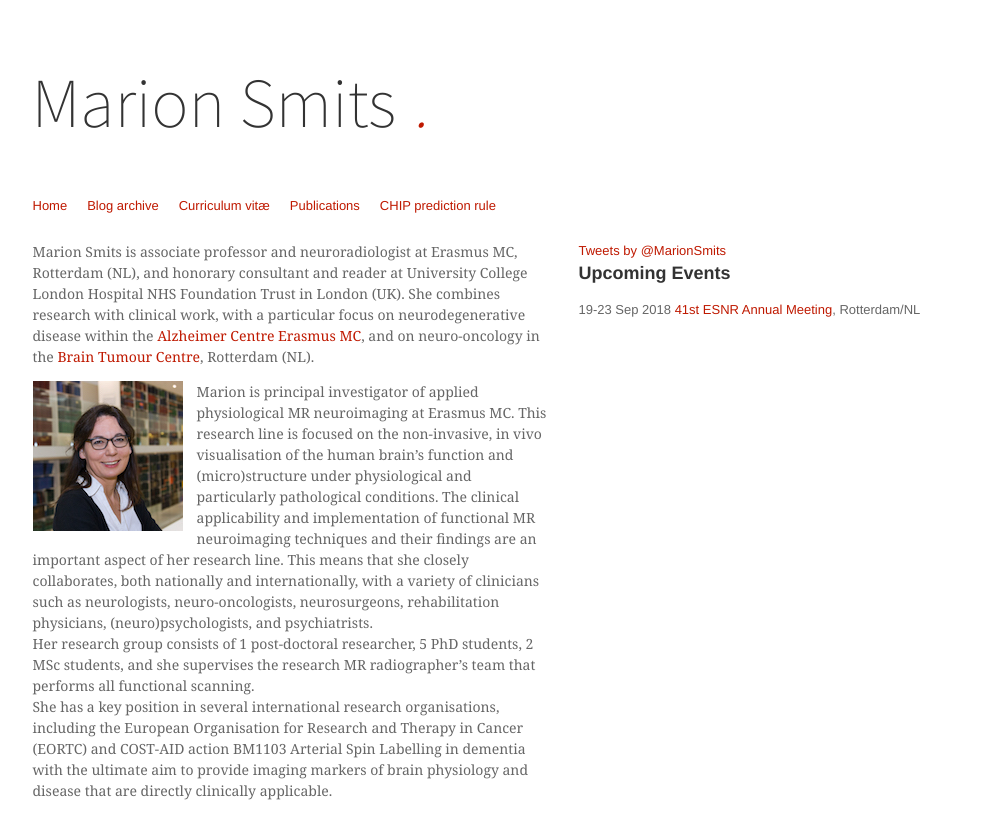
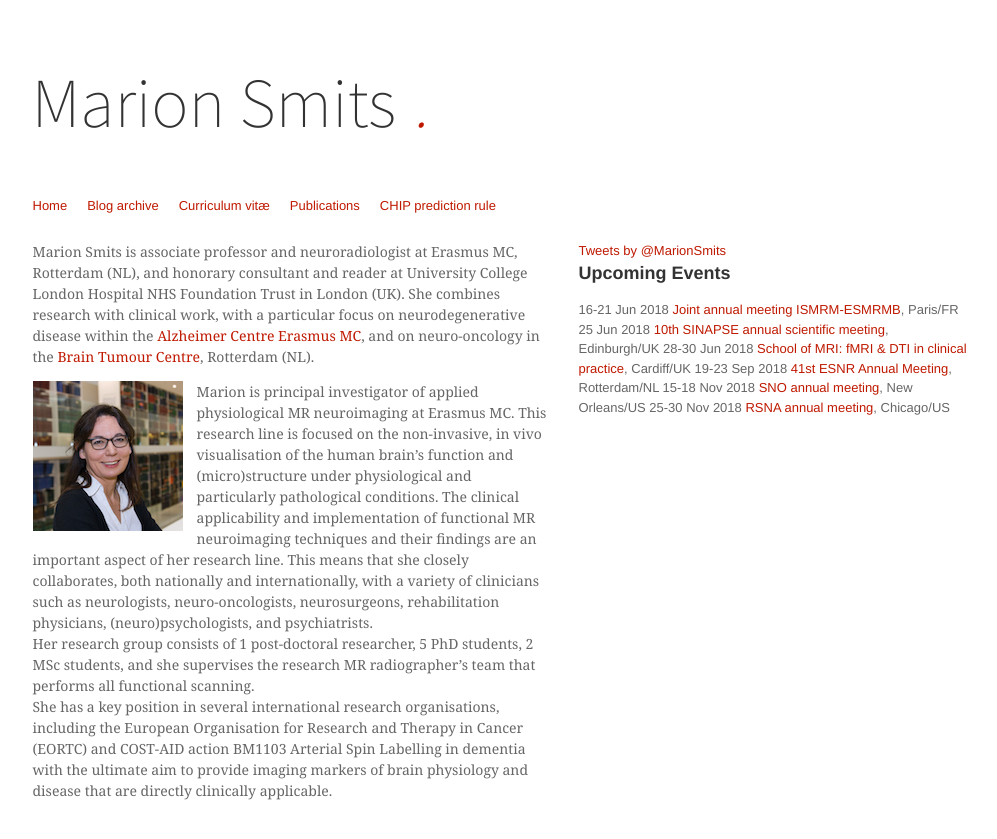
Before and after one commit to marionsmits/marionsmits.github.io, a Jekyll site: the page built from index.md, in a window 1280 px wide. Shown: the top 839 px of the page, without its empty margins (120-1117 px from the left). Built offline with Jekyll 4.4.1, drawn with Linux system fonts in a browser that asks for light colours; comment, search, counter and statistics services are not loaded.

Commit message:
Update events.md

```diff
--- a/_includes/events.md
+++ b/_includes/events.md
@@ -1,3 +1,8 @@
 ## Upcoming Events
 
+16-21 Jun 2018 [Joint annual meeting ISMRM-ESMRMB](https://www.ismrm.org/18m/), Paris/FR
+25 Jun 2018 [10th SINAPSE annual scientific meeting](http://www.sinapse.ac.uk/events/2018-sinapse-asm), Edinburgh/UK
+28-30 Jun 2018 [School of MRI: fMRI & DTI in clinical practice](http://www.esmrmb.org/index.php?id=ClinicalfMRIdMRI-TheoryandPractice), Cardiff/UK
 19-23 Sep 2018 [41st ESNR Annual Meeting](http://www.esnr.org/en/calendar/esnr-annual-meetings/19-09-2018-41st-esnr-annual-meeting/), Rotterdam/NL
+15-18 Nov 2018 [SNO annual meeting](https://www.soc-neuro-onc.org/SNO/2018Annual/2018AnnualHome.aspx), New Orleans/US
+25-30 Nov 2018 [RSNA annual meeting](https://www.rsna.org/Annual-Meeting/), Chicago/US
```
